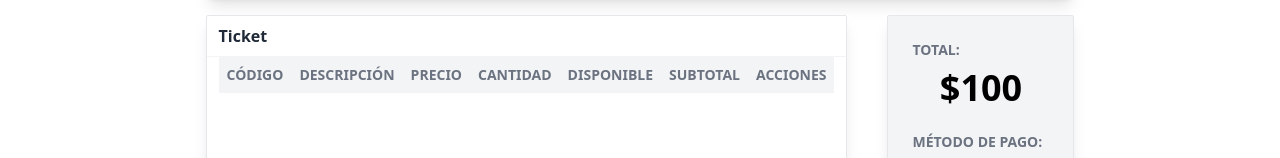
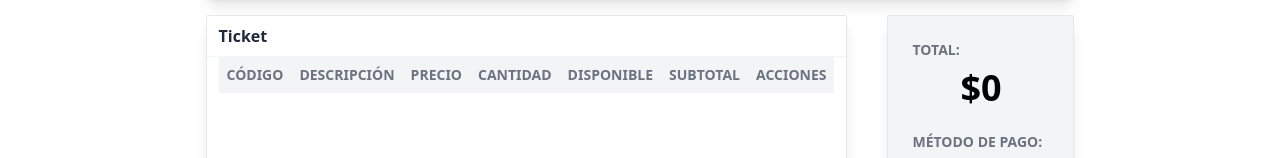
Before and after one commit to luis-nvrr/pos-web, a React (Vite) app: page /app/sales/ in a window 1280 px wide. Shown: the part 187-345 px from the top of the page. Built offline with nearby package versions, Linux system fonts and the light colour scheme; a web font is replaced by a local one.

Commit message:
add total price sum

```diff
--- a/src/features/sales/components/CreateSale.tsx
+++ b/src/features/sales/components/CreateSale.tsx
@@ -154,14 +154,23 @@ const selectItems: SelectItem[] = [
   { id: 4, description: 'Mercadopago', value: 'mercadopago' },
 ]
 
-export const SummaryCard: React.FC = () => (
+type SummaryCardProps = {
+  items: SaleItem[]
+}
+
+export const SummaryCard: React.FC<SummaryCardProps> = ({ items }) => {
+  const totalPrice = items.reduce(
+    (total, item) => total + item.price * item.quantity,
+    0,
+  )
+  return (
     <div className="max-w-md rounded-sm shadow-lg border border-gray-200 bg-gray-100">
       <div className="p-6 space-y-6">
         <div className="space-y-2">
           <div className="uppercase text-gray-500 font-semibold text-sm">
             Total:
           </div>
-        <div className="text-4xl font-bold text-center">$100</div>
+          <div className="text-4xl font-bold text-center">{`$${totalPrice}`}</div>
         </div>
         <div className="space-y-2">
           <div className="uppercase text-gray-500 font-semibold text-sm">
@@ -180,6 +189,7 @@ export const SummaryCard: React.FC = () => (
       </div>
     </div>
   )
+}
 
 export const CreateSale: React.FC = () => {
   const addItemToTicket = useTicketItemsStore((state) => state.addItemToTicket)
@@ -195,7 +205,7 @@ export const CreateSale: React.FC = () => {
       <SearchProduct handleSelectChange={handleSelectChange} />
       <div className="flex flex-row space-x-10">
         <ItemsTable itemsToSale={items} />
-        <SummaryCard />
+        <SummaryCard items={items} />
       </div>
     </div>
   )
```
Lines whose indentation alone changed are shown as unchanged.
